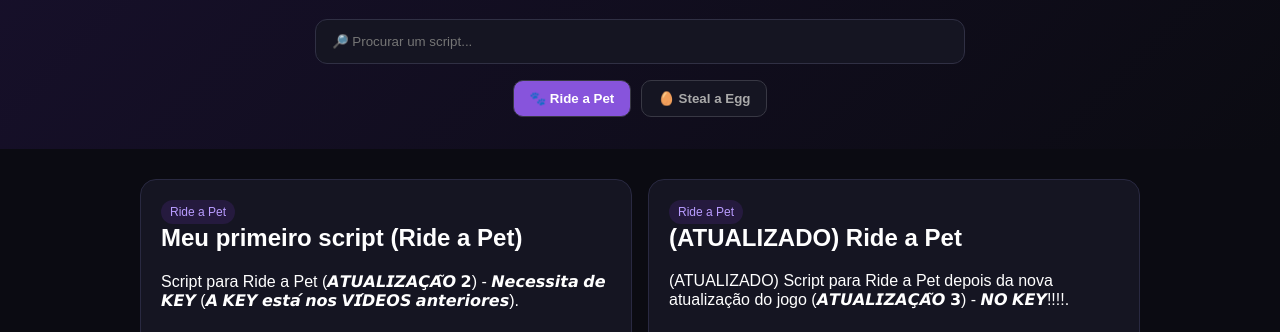
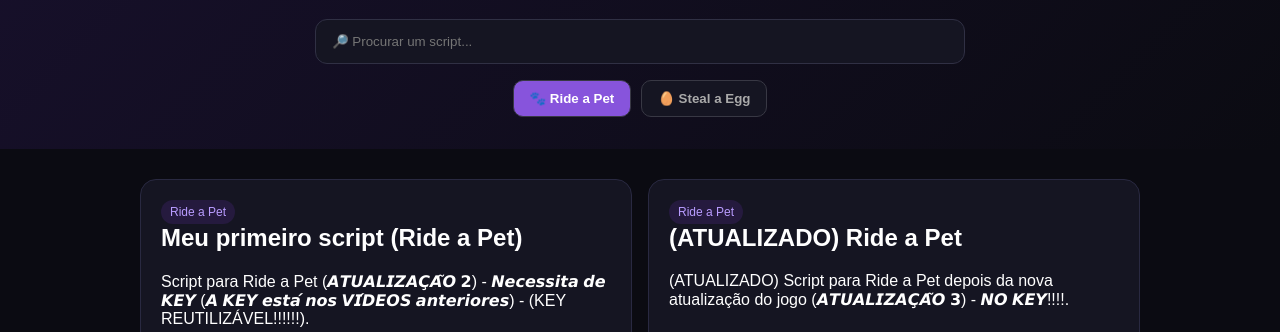
Before and after one commit to ViodrenScripts/ViodrenScripts, a plain HTML site: page index.html in a window 1280 px wide. Shown: the part 104-436 px from the top of the page. Drawn offline with Linux system fonts and the light colour scheme; no server answers.

Commit message:
Modify script description for Ride a Pet
Updated script description to include key reuse information.

```diff
--- a/index.html
+++ b/index.html
@@ -69,7 +69,7 @@ const scripts = [
   {
     name:"Meu primeiro script (Ride a Pet)",
     game:"Ride a Pet",
-    description:"Script para Ride a Pet (𝘼𝙏𝙐𝘼𝙇𝙄𝙕𝘼𝘾̧𝘼̃𝙊 𝟮) - 𝙉𝙚𝙘𝙚𝙨𝙨𝙞𝙩𝙖 𝙙𝙚 𝙆𝙀𝙔 (𝘼 𝙆𝙀𝙔 𝙚𝙨𝙩𝙖́ 𝙣𝙤𝙨 𝙑𝙄́𝘿𝙀𝙊𝙎 𝙖𝙣𝙩𝙚𝙧𝙞𝙤𝙧𝙚𝙨).",
+    description:"Script para Ride a Pet (𝘼𝙏𝙐𝘼𝙇𝙄𝙕𝘼𝘾̧𝘼̃𝙊 𝟮) - 𝙉𝙚𝙘𝙚𝙨𝙨𝙞𝙩𝙖 𝙙𝙚 𝙆𝙀𝙔 (𝘼 𝙆𝙀𝙔 𝙚𝙨𝙩𝙖́ 𝙣𝙤𝙨 𝙑𝙄́𝘿𝙀𝙊𝙎 𝙖𝙣𝙩𝙚𝙧𝙞𝙤𝙧𝙚𝙨) - (KEY REUTILIZÁVEL!!!!!!).",
     code:`loadstring(game:HttpGet("https://pastebin.com/raw/ST7xYxpu"))()`,
     image:"https://github.com/ViodrenScripts/ViodrenScripts/blob/main/v%C3%ADd%201.png?raw=true"
   },
```
